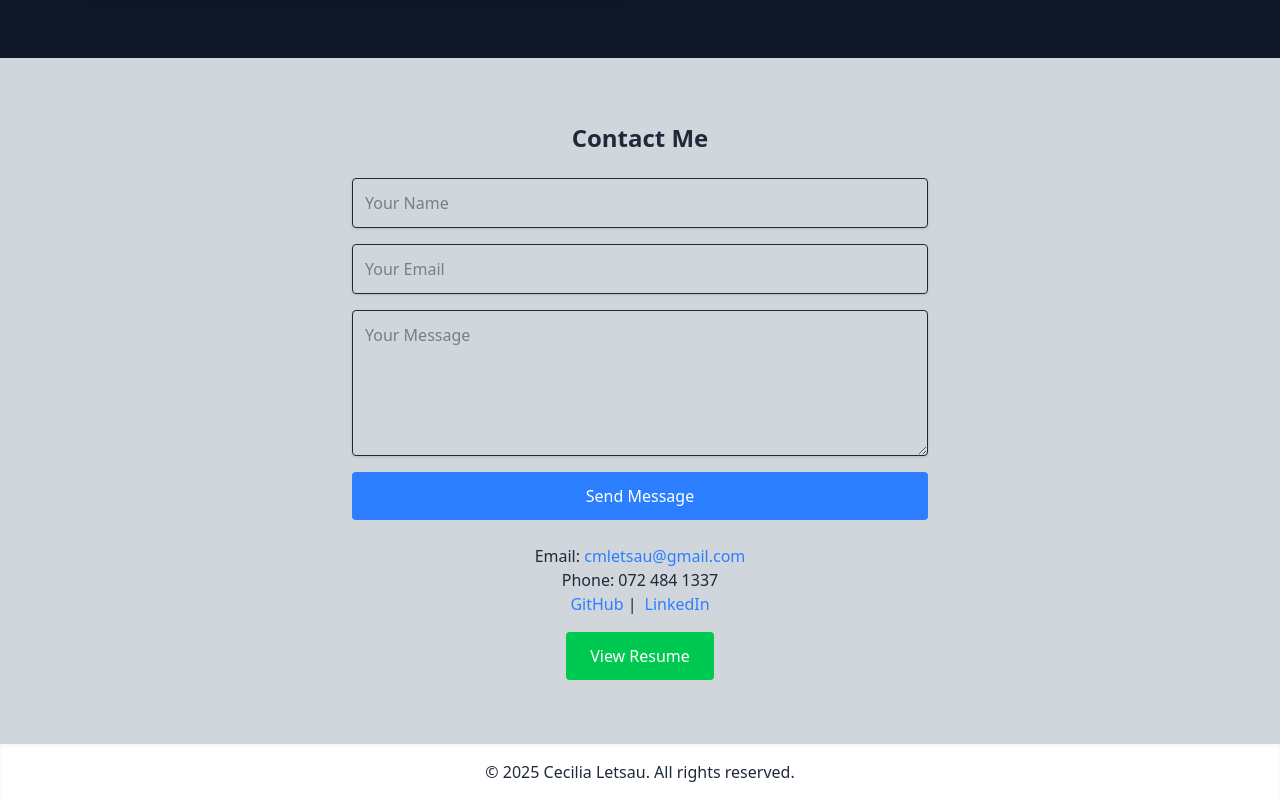
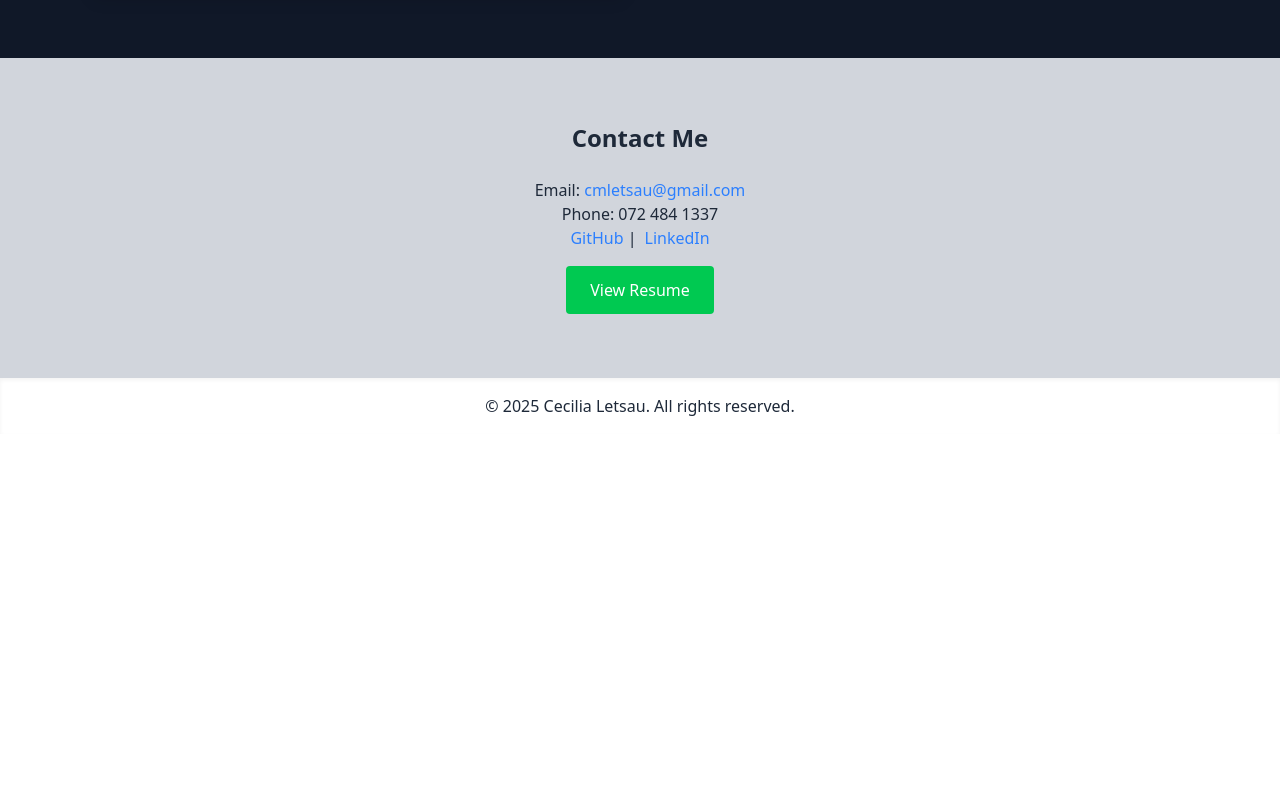
Before and after one commit to cecilialetsau25/portfolio, a React (Vite) app: page / in a window 1280 px wide. Shown: the part 5419-6219 px from the top of the page. After the commit the page ends 5853 px from the top, so only its background shows below. Built offline with nearby package versions, Linux system fonts and the light colour scheme.

Commit message:
Remove contact form and keep contact info section

```diff
--- a/src/components/Contact.jsx
+++ b/src/components/Contact.jsx
@@ -1,42 +1,6 @@
-import { useState } from "react";
 import { motion } from "framer-motion";
-import emailjs from "@emailjs/browser";
 
 export default function Contact() {
-  const [formData, setFormData] = useState({ name: "", email: "", message: "" });
-  const [status, setStatus] = useState(""); // "success", "error", or ""
-
-  const handleChange = (e) => {
-    setFormData({ ...formData, [e.target.name]: e.target.value });
-  };
-
-  const handleSubmit = async (e) => {
-    e.preventDefault();
-
-    if (!formData.name || !formData.email || !formData.message) {
-      setStatus("error");
-      return;
-    }
-
-    try {
-      await emailjs.send(
-        "service_n3is57g",
-        "template_65ivle5",
-        {
-          name: formData.name,
-          email: formData.email,
-          message: formData.message,
-        },
-        "vDrjvLa1flKRUiT0n"
-      );
-      setStatus("success");
-      setFormData({ name: "", email: "", message: "" });
-    } catch (err) {
-      console.error("EmailJS error:", err);
-      setStatus("error");
-    }
-  };
-
   return (
     <section id="contact" className="bg-gray-300 px-6 py-16">
       <div className="max-w-6xl mx-auto text-center">
@@ -48,74 +12,6 @@ export default function Contact() {
         >
           Contact Me
         </motion.h3>
-
-        <motion.form
-          onSubmit={handleSubmit}
-          className="max-w-xl mx-auto flex flex-col gap-4"
-          initial={{ opacity: 0 }}
-          animate={{ opacity: 1 }}
-          transition={{ delay: 0.3, duration: 0.5 }}
-        >
-          <motion.input
-            type="text"
-            name="name"
-            placeholder="Your Name"
-            value={formData.name}
-            onChange={handleChange}
-            className="p-3 rounded shadow border"
-            whileFocus={{ scale: 1.02, boxShadow: "0 0 10px rgba(59,130,246,0.5)" }}
-            required
-          />
-          <motion.input
-            type="email"
-            name="email"
-            placeholder="Your Email"
-            value={formData.email}
-            onChange={handleChange}
-            className="p-3 rounded shadow border"
-            whileFocus={{ scale: 1.02, boxShadow: "0 0 10px rgba(59,130,246,0.5)" }}
-            required
-          />
-          <motion.textarea
-            name="message"
-            placeholder="Your Message"
-            value={formData.message}
-            onChange={handleChange}
-            className="p-3 rounded shadow border"
-            rows={5}
-            whileFocus={{ scale: 1.02, boxShadow: "0 0 10px rgba(59,130,246,0.5)" }}
-            required
-          />
-          <motion.button
-            type="submit"
-            className="bg-blue-500 text-white p-3 rounded hover:bg-blue-600 transition"
-            whileHover={{ scale: 1.05 }}
-            whileTap={{ scale: 0.95 }}
-          >
-            Send Message
-          </motion.button>
-        </motion.form>
-
-        {status === "success" && (
-          <motion.p
-            className="mt-4 text-green-600 font-bold"
-            initial={{ opacity: 0 }}
-            animate={{ opacity: 1 }}
-            transition={{ duration: 0.5 }}
-          >
-            Message sent successfully!
-          </motion.p>
-        )}
-        {status === "error" && (
-          <motion.p
-            className="mt-4 text-red-600 font-bold"
-            initial={{ opacity: 0 }}
-            animate={{ opacity: 1 }}
-            transition={{ duration: 0.5 }}
-          >
-            Something went wrong. Make sure all fields are filled and try again.
-          </motion.p>
-        )}
 
         <motion.div
           className="mt-6"
@@ -130,7 +26,6 @@ export default function Contact() {
             <a href="https://linkedin.com/in/magalane-letsau" target="_blank" rel="noreferrer" className="text-blue-500 ml-2">LinkedIn</a>
           </p>
 
-          {/* Resume Button with Pop Animation */}
           <motion.a
             href="/Resume.pdf"
             target="_blank"
```
